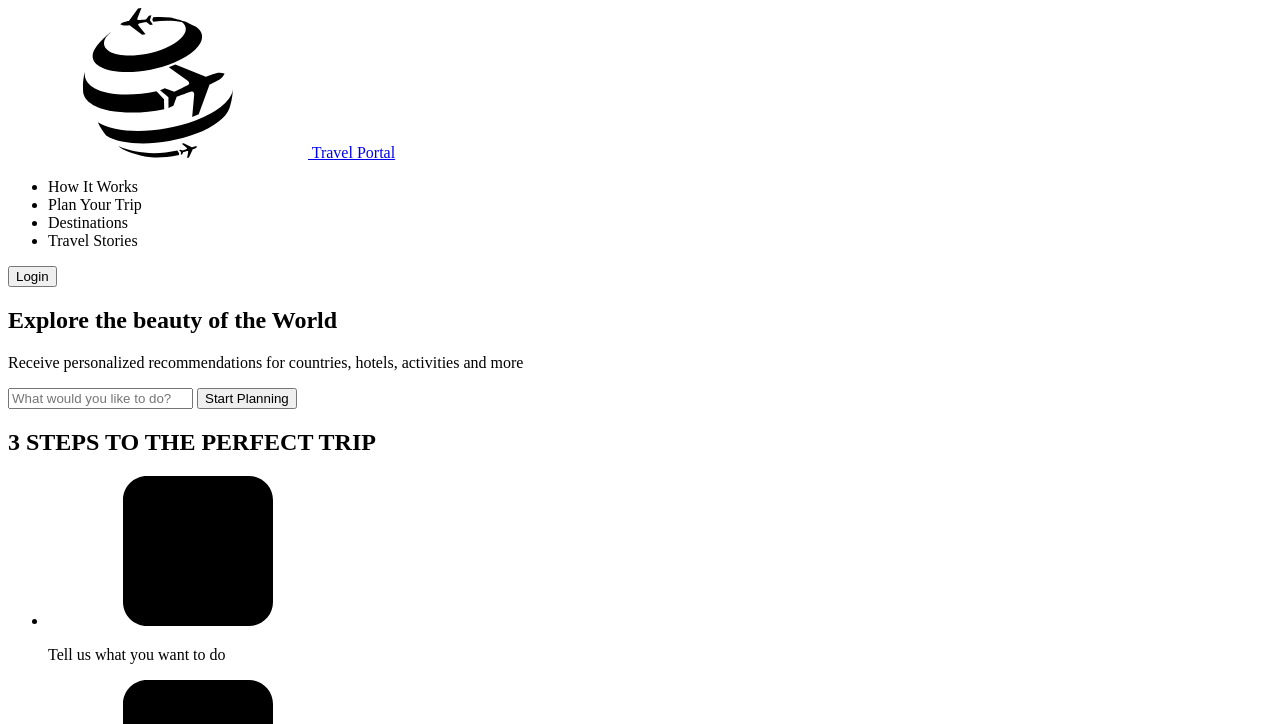
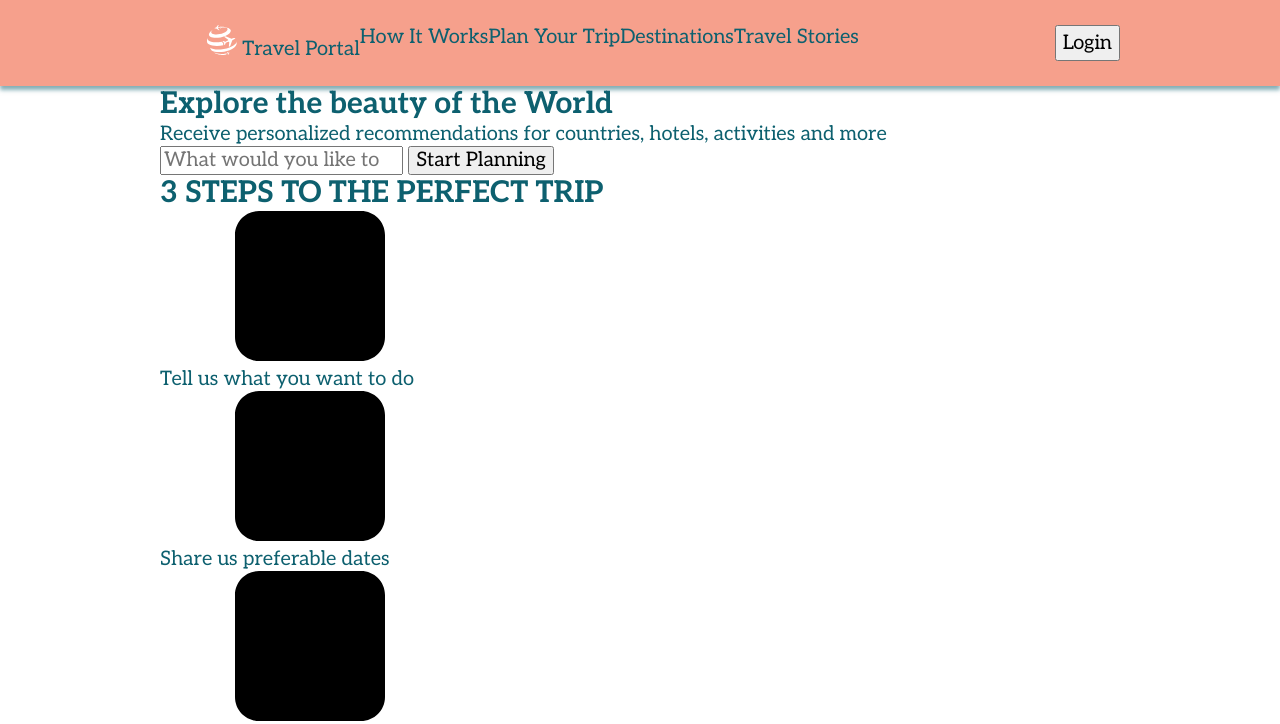
Before and after one commit to Aleksey-Dibikov/travel-portal, a plain HTML site: page src/index.html in a window 1280 px wide. Shown: the top 724 px of the page. Drawn offline with nearby package versions, Linux system fonts and the light colour scheme.

Commit message:
adds fonts and minimum styles

```diff
--- /dev/null
+++ b/src/css/style.css
@@ -0,0 +1,91 @@
+:root {
+  --main-font: Aleo, sans-serif;
+  --main-text-color: #0d606f;
+}
+
+html {
+  box-sizing: border-box;
+}
+
+*,
+*::before,
+*::after {
+  box-sizing: inherit;
+}
+
+/* first page
+header
+fooer
+*/
+.body {
+  font-family: var(--main-font);
+  font-style: normal;
+  font-weight: 400;
+  font-size: 20px;
+  line-height: 1.2;
+  color: var(--main-text-color);
+}
+
+h1,
+h2,
+h3,
+h4,
+h5,
+h6,
+p,
+ul {
+  margin: 0;
+}
+
+img {
+  display: block;
+  max-width: 100%;
+  height: auto;
+}
+
+.link {
+  text-decoration: none;
+  color: currentColor;
+}
+
+.list {
+  margin-top: 0;
+  margin-bottom: 0;
+  padding-left: 0;
+  list-style: none;
+}
+
+.container {
+  max-width: 1200px;
+  padding-left: 120px;
+  padding-right: 120px;
+  margin-left: auto;
+  margin-right: auto;
+}
+
+.header {
+  background: rgba(242, 120, 92, 0.7);
+  box-shadow: 0px 4px 4px rgba(13, 96, 111, 0.5);
+}
+
+.header-container {
+  display: flex;
+  justify-content: flex-end;
+  padding-top: 25px;
+  padding-bottom: 25px;
+}
+
+.header-nav {
+  display: flex;
+  margin-right: 196px;
+}
+
+.menu {
+  display: flex;
+}
+
+.logo {
+  width: 30px;
+  height: 30px;
+  fill: #ffffff;
+}
--- a/src/index.html
+++ b/src/index.html
@@ -5,30 +5,41 @@
     <meta http-equiv="X-UA-Compatible" content="IE=edge" />
     <meta name="viewport" content="width=device-width, initial-scale=1.0" />
     <title>Travel Portal</title>
+    <link rel="preconnect" href="https://fonts.googleapis.com" />
+    <link rel="preconnect" href="https://fonts.gstatic.com" crossorigin />
+    <link
+      href="https://fonts.googleapis.com/css2?family=Aleo:ital,wght@0,400;0,700;1,400;1,700&family=Red+Hat+Text:wght@500&display=swap"
+      rel="stylesheet"
+    />
+    <link
+      rel="stylesheet"
+      href="https://cdnjs.cloudflare.com/ajax/libs/modern-normalize/1.0.0/modern-normalize.min.css"
+    />
+    <link rel="stylesheet" href="./css/style.css" />
   </head>
-  <body>
-    <header>
-      <div>
-        <nav>
-          <a href="./index.html">
-            <svg>
+  <body class="body">
+    <header class="header">
+      <div class="container header-container">
+        <nav class="header-nav">
+          <a class="link" href="./index.html">
+            <svg class="logo">
               <use href="./images/svg/sprite.svg#icon-logo"></use>
             </svg>
             Travel Portal</a
           >
-          <ul>
-            <li>How It Works</li>
-            <li>Plan Your Trip</li>
-            <li>Destinations</li>
-            <li>Travel Stories</li>
+          <ul class="list menu">
+            <li class="item">How It Works</li>
+            <li class="item">Plan Your Trip</li>
+            <li class="item">Destinations</li>
+            <li class="item">Travel Stories</li>
           </ul>
+        </nav>
         <button>Login</button>
-        </nav>
       </div>
     </header>
     <main>
       <section>
-        <div>
+        <div class="container">
           <h1>Explore the beauty of the World</h1>
           <p>
             Receive personalized recommendations for countries, hotels,
@@ -41,22 +52,22 @@
         </div>
       </section>
       <section>
-        <div>
+        <div class="container">
           <h2>3 STEPS TO THE PERFECT TRIP</h2>
-          <ul>
-            <li>
+          <ul class="list">
+            <li class="item">
               <svg>
                 <use href="./images/svg/sprite.svg#icon-bicycle"></use>
               </svg>
               <p>Tell us what you want to do</p>
             </li>
-            <li>
+            <li class="item">
               <svg>
                 <use href="./images/svg/sprite.svg#icon-calc"></use>
               </svg>
               <p>Share us preferable dates</p>
             </li>
-            <li>
+            <li class="item">
               <svg>
                 <use href="./images/svg/sprite.svg#icon-airplane"></use>
               </svg>
@@ -66,7 +77,7 @@
         </div>
       </section>
       <section>
-        <div>
+        <div class="container">
           <h2>POPULAR DESTINATIONS</h2>
           <!-- <img src="" alt="images" /> -->
           <button type="button">
@@ -78,10 +89,10 @@
         </div>
       </section>
       <section>
-        <div>
+        <div class="container">
           <h2>TRAVEL STORIES</h2>
-          <ul>
-            <li>
+          <ul class="list">
+            <li class="item">
               <img src="./images/river.jpg" alt="river" />
               <h3>10 Photos of Attractive Thailand</h3>
               <p>
@@ -96,7 +107,7 @@
                 elit...
               </p>
             </li>
-            <li>
+            <li class="item">
               <img src="./images/road.jpg" alt="road" />
               <h3>Canyonlands National Park, Utah</h3>
               <p>
@@ -111,7 +122,7 @@
                 elit...
               </p>
             </li>
-            <li>
+            <li class="item">
               <img src="./images/mountains.jpg" alt="mountains" />
               <h3>I left my heart in the Mountains!</h3>
               <p>
@@ -126,7 +137,7 @@
                 elit...
               </p>
             </li>
-            <li>
+            <li class="item">
               <img src="./images/bus.jpg" alt="bus" />
               <h3>The Longest journey in my life!</h3>
               <p>
@@ -152,23 +163,29 @@
       </section>
     </main>
     <footer>
-      <div>
-        <p>All Rights Reserved<span>&#169</span>Travel Portal</p>
-        <ul>
-            <li>
+      <div class="container">
+        <p>All Rights Reserved<span>&copy</span>Travel Portal</p>
+        <ul class="list">
+          <li class="item">
+            <a class="link" href="" target="_blank" rel="noopener noreferrer">
               <svg>
                 <use href="./images/svg/sprite.svg#icon-instagram"></use>
               </svg>
+            </a>
           </li>
-            <li>
+          <li class="item">
+            <a class="link" href="" target="_blank" rel="noopener noreferrer">
               <svg>
                 <use href="./images/svg/sprite.svg#icon-video"></use>
               </svg>
+            </a>
           </li>
-            <li>
+          <li class="item">
+            <a class="link" href="" target="_blank" rel="noopener noreferrer">
               <svg>
                 <use href="./images/svg/sprite.svg#icon-twitter"></use>
               </svg>
+            </a>
           </li>
         </ul>
       </div>
```
Lines whose indentation alone changed are shown as unchanged.
